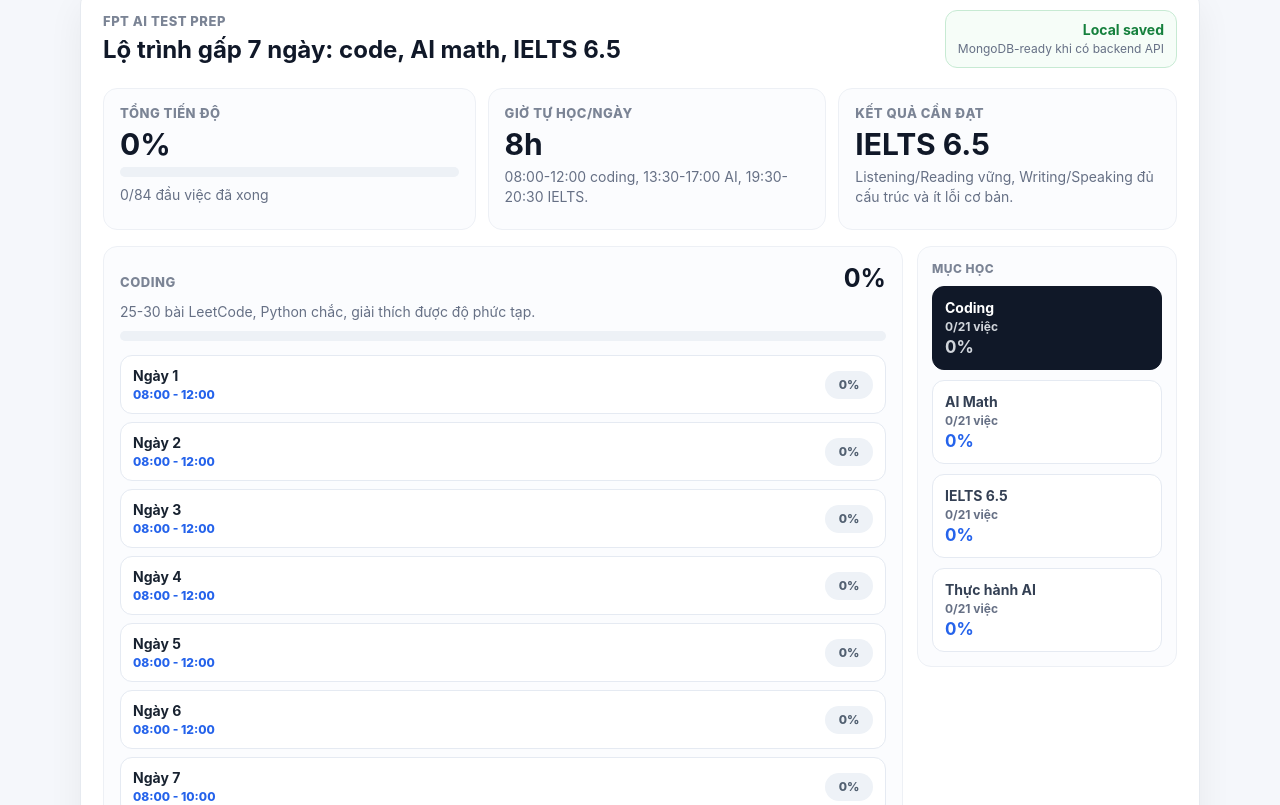
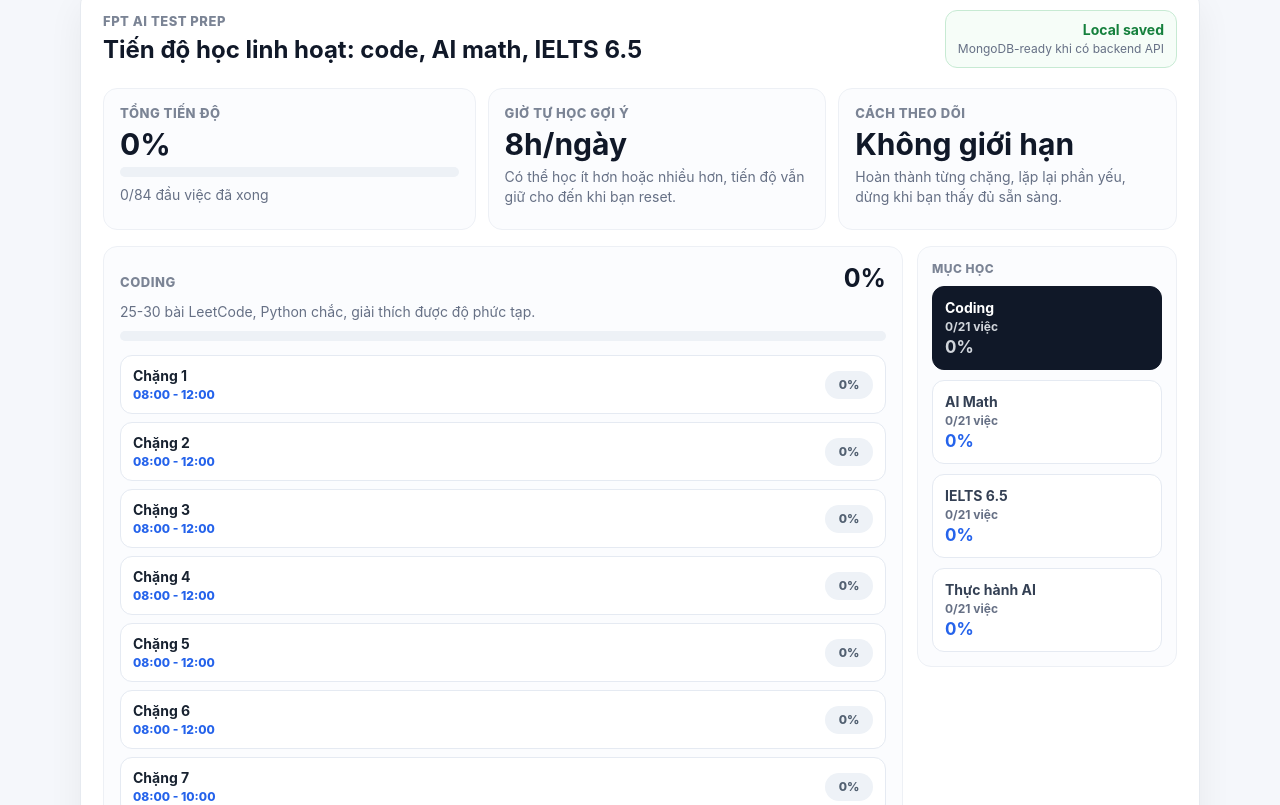
Before and after one commit to khangkaka066/Schedule, a React (Vite) app: page / in a window 1280 px wide. Shown: the part 275-1080 px from the top of the page. Built offline with nearby package versions, Linux system fonts and the light colour scheme.

Commit message:
Update study progress roadmap

```diff
--- a/src/App.jsx
+++ b/src/App.jsx
@@ -1,7 +1,7 @@
 import { useEffect, useMemo, useState } from 'react'
 import './App.css'
 
-const fptPrepStorageKey = 'fpt-ai-test-prep-progress-v2'
+const fptPrepStorageKey = 'fpt-ai-test-prep-progress-v3'
 
 const categories = [
   'Tất cả',
@@ -84,7 +84,7 @@ const initialFptPrepPlan = [
     days: [
       {
         id: 'coding-day-1',
-        day: 'Ngày 1',
+        day: 'Chặng 1',
         time: '08:00 - 12:00',
         focus: 'Python + Array/String',
         learned: 'List, dict, set, Counter, sort key, slicing, edge cases.',
@@ -96,7 +96,7 @@ const initialFptPrepPlan = [
       },
       {
         id: 'coding-day-2',
-        day: 'Ngày 2',
+        day: 'Chặng 2',
         time: '08:00 - 12:00',
         focus: 'Hash Map + Sorting',
         learned: 'Đếm tần suất, group key, sort interval, prefix/suffix product.',
@@ -108,7 +108,7 @@ const initialFptPrepPlan = [
       },
       {
         id: 'coding-day-3',
-        day: 'Ngày 3',
+        day: 'Chặng 3',
         time: '08:00 - 12:00',
         focus: 'Two Pointers + Sliding Window',
         learned: 'Hai con trỏ, window set/map, update answer trong vòng lặp.',
@@ -120,7 +120,7 @@ const initialFptPrepPlan = [
       },
       {
         id: 'coding-day-4',
-        day: 'Ngày 4',
+        day: 'Chặng 4',
         time: '08:00 - 12:00',
         focus: 'Stack/Queue',
         learned: 'Stack validate, monotonic stack, xử lý expression cơ bản.',
@@ -132,7 +132,7 @@ const initialFptPrepPlan = [
       },
       {
         id: 'coding-day-5',
-        day: 'Ngày 5',
+        day: 'Chặng 5',
         time: '08:00 - 12:00',
         focus: 'Binary Search + Tree',
         learned: 'Điều kiện left/right, DFS, BFS level order.',
@@ -144,7 +144,7 @@ const initialFptPrepPlan = [
       },
       {
         id: 'coding-day-6',
-        day: 'Ngày 6',
+        day: 'Chặng 6',
         time: '08:00 - 12:00',
         focus: 'Dynamic Programming cơ bản',
         learned: 'State, base case, transition, memo/tabulation.',
@@ -156,7 +156,7 @@ const initialFptPrepPlan = [
       },
       {
         id: 'coding-day-7',
-        day: 'Ngày 7',
+        day: 'Chặng 7',
         time: '08:00 - 10:00',
         focus: 'Mock coding test',
         learned: 'Làm bài có giới hạn thời gian, ghi lỗi sai và edge case.',
@@ -175,7 +175,7 @@ const initialFptPrepPlan = [
     days: [
       {
         id: 'math-day-1',
-        day: 'Ngày 1',
+        day: 'Chặng 1',
         time: '13:30 - 15:30',
         focus: 'ML overview',
         learned: 'Supervised/unsupervised, classification/regression, train/test split.',
@@ -187,7 +187,7 @@ const initialFptPrepPlan = [
       },
       {
         id: 'math-day-2',
-        day: 'Ngày 2',
+        day: 'Chặng 2',
         time: '13:30 - 15:30',
         focus: 'Linear Algebra',
         learned: 'Vector, matrix, dot product, feature vector trong dataset.',
@@ -199,7 +199,7 @@ const initialFptPrepPlan = [
       },
       {
         id: 'math-day-3',
-        day: 'Ngày 3',
+        day: 'Chặng 3',
         time: '13:30 - 15:30',
         focus: 'Probability + Statistics',
         learned: 'Mean, variance, standard deviation, distribution, correlation.',
@@ -211,7 +211,7 @@ const initialFptPrepPlan = [
       },
       {
         id: 'math-day-4',
-        day: 'Ngày 4',
+        day: 'Chặng 4',
         time: '13:30 - 15:30',
         focus: 'Loss + Gradient Descent',
         learned: 'Loss function, derivative, gradient, learning rate.',
@@ -223,7 +223,7 @@ const initialFptPrepPlan = [
       },
       {
         id: 'math-day-5',
-        day: 'Ngày 5',
+        day: 'Chặng 5',
         time: '13:30 - 15:30',
         focus: 'Metrics',
         learned: 'Confusion matrix, accuracy, precision, recall, F1.',
@@ -235,7 +235,7 @@ const initialFptPrepPlan = [
       },
       {
         id: 'math-day-6',
-        day: 'Ngày 6',
+        day: 'Chặng 6',
         time: '13:30 - 15:30',
         focus: 'ML/DL models',
         learned: 'Linear/logistic regression, tree, random forest, neural network, CNN.',
@@ -247,7 +247,7 @@ const initialFptPrepPlan = [
       },
       {
         id: 'math-day-7',
-        day: 'Ngày 7',
+        day: 'Chặng 7',
         time: '13:30 - 15:30',
         focus: 'AI mock interview',
         learned: 'Trả lời ngắn, đúng ý, có ví dụ project.',
@@ -266,7 +266,7 @@ const initialFptPrepPlan = [
     days: [
       {
         id: 'english-day-1',
-        day: 'Ngày 1',
+        day: 'Chặng 1',
         time: '19:30 - 20:30',
         focus: 'IELTS baseline + pronunciation',
         learned: 'Biết band hiện tại, lỗi phát âm chính, format 4 kỹ năng IELTS.',
@@ -278,7 +278,7 @@ const initialFptPrepPlan = [
       },
       {
         id: 'english-day-2',
-        day: 'Ngày 2',
+        day: 'Chặng 2',
         time: '19:30 - 20:30',
         focus: 'Listening accuracy',
         learned: 'Nghe bắt keyword, số, tên riêng, paraphrase trong câu hỏi.',
@@ -290,7 +290,7 @@ const initialFptPrepPlan = [
       },
       {
         id: 'english-day-3',
-        day: 'Ngày 3',
+        day: 'Chặng 3',
         time: '19:30 - 20:30',
         focus: 'Reading speed',
         learned: 'Skimming, scanning, keyword matching và tránh bẫy True/False/Not Given.',
@@ -302,7 +302,7 @@ const initialFptPrepPlan = [
       },
       {
         id: 'english-day-4',
-        day: 'Ngày 4',
+        day: 'Chặng 4',
         time: '19:30 - 20:30',
         focus: 'Writing Task 1',
         learned: 'Viết overview rõ, mô tả trend/comparison, tránh liệt kê số liệu lan man.',
@@ -314,7 +314,7 @@ const initialFptPrepPlan = [
       },
       {
         id: 'english-day-5',
-        day: 'Ngày 5',
+        day: 'Chặng 5',
         time: '19:30 - 20:30',
         focus: 'Writing Task 2',
         learned: 'Lập luận rõ, paragraph có topic sentence, example, explanation.',
@@ -326,7 +326,7 @@ const initialFptPrepPlan = [
       },
       {
         id: 'english-day-6',
-        day: 'Ngày 6',
+        day: 'Chặng 6',
         time: '19:30 - 20:30',
         focus: 'Speaking Part 2/3',
         learned: 'Nói 2 phút có mở bài, chi tiết, cảm nhận, ví dụ; trả lời Part 3 có quan điểm.',
@@ -338,7 +338,7 @@ const initialFptPrepPlan = [
       },
       {
         id: 'english-day-7',
-        day: 'Ngày 7',
+        day: 'Chặng 7',
         time: '19:30 - 20:30',
         focus: 'IELTS mini mock + error review',
         learned: 'Biết kỹ năng yếu nhất và kế hoạch tăng lên band 6.5.',
@@ -357,7 +357,7 @@ const initialFptPrepPlan = [
     days: [
       {
         id: 'project-day-1',
-        day: 'Ngày 1',
+        day: 'Chặng 1',
         time: '15:45 - 17:00',
         focus: 'First sklearn model',
         learned: 'Load dataset, split data, train Logistic Regression, in accuracy.',
@@ -369,7 +369,7 @@ const initialFptPrepPlan = [
       },
       {
         id: 'project-day-2',
-        day: 'Ngày 2',
+        day: 'Chặng 2',
         time: '15:45 - 17:00',
         focus: 'Pandas preprocessing',
         learned: 'read_csv, info, describe, isnull, groupby, fill missing values.',
@@ -381,7 +381,7 @@ const initialFptPrepPlan = [
       },
       {
         id: 'project-day-3',
-        day: 'Ngày 3',
+        day: 'Chặng 3',
         time: '15:45 - 17:00',
         focus: 'Train classical ML',
         learned: 'So sánh Logistic Regression, KNN, Random Forest.',
@@ -393,7 +393,7 @@ const initialFptPrepPlan = [
       },
       {
         id: 'project-day-4',
-        day: 'Ngày 4',
+        day: 'Chặng 4',
         time: '15:45 - 17:00',
         focus: 'PyTorch/TensorFlow workflow',
         learned: 'Tensor, forward pass, loss, optimizer step ở mức cơ bản.',
@@ -405,7 +405,7 @@ const initialFptPrepPlan = [
       },
       {
         id: 'project-day-5',
-        day: 'Ngày 5',
+        day: 'Chặng 5',
         time: '15:45 - 17:00',
         focus: 'Computer Vision/GenAI quick demo',
         learned: 'Image classification/object detection/RAG ở mức concept.',
@@ -417,7 +417,7 @@ const initialFptPrepPlan = [
       },
       {
         id: 'project-day-6',
-        day: 'Ngày 6',
+        day: 'Chặng 6',
         time: '15:45 - 17:00',
         focus: 'Mini project finish',
         learned: 'Một pipeline hoàn chỉnh đủ để đưa vào CV/phỏng vấn.',
@@ -429,7 +429,7 @@ const initialFptPrepPlan = [
       },
       {
         id: 'project-day-7',
-        day: 'Ngày 7',
+        day: 'Chặng 7',
         time: '15:45 - 17:00',
         focus: 'Review and polish',
         learned: 'Biết trình bày project mạch lạc dưới áp lực test.',
@@ -938,7 +938,7 @@ function App() {
         <div className="fpt-prep-header">
           <div>
             <span>FPT AI test prep</span>
-            <h2>Lộ trình gấp 7 ngày: code, AI math, IELTS 6.5</h2>
+            <h2>Tiến độ học linh hoạt: code, AI math, IELTS 6.5</h2>
           </div>
           <div className="storage-status">
             <b>Local saved</b>
@@ -956,14 +956,14 @@ function App() {
             <p>{prepTotals.done}/{prepTotals.total} đầu việc đã xong</p>
           </article>
           <article>
-            <span>Giờ tự học/ngày</span>
-            <strong>8h</strong>
-            <p>08:00-12:00 coding, 13:30-17:00 AI, 19:30-20:30 IELTS.</p>
+            <span>Giờ tự học gợi ý</span>
+            <strong>8h/ngày</strong>
+            <p>Có thể học ít hơn hoặc nhiều hơn, tiến độ vẫn giữ cho đến khi bạn reset.</p>
           </article>
           <article>
-            <span>Kết quả cần đạt</span>
-            <strong>IELTS 6.5</strong>
-            <p>Listening/Reading vững, Writing/Speaking đủ cấu trúc và ít lỗi cơ bản.</p>
+            <span>Cách theo dõi</span>
+            <strong>Không giới hạn</strong>
+            <p>Hoàn thành từng chặng, lặp lại phần yếu, dừng khi bạn thấy đủ sẵn sàng.</p>
           </article>
         </div>
 
@@ -1039,11 +1039,11 @@ function App() {
         </div>
 
         <div className="prep-actions">
-          <button onClick={resetFptPrepPlan} type="button">Reset tiến độ 7 ngày</button>
+          <button onClick={resetFptPrepPlan} type="button">Reset tiến độ học</button>
           <p>
             Dữ liệu hiện lưu bằng localStorage. Khi thêm backend, gửi payload này lên MongoDB collection
             <code> study_progress </code>
-            theo userId và ngày cập nhật.
+            theo userId, ngày cập nhật và trạng thái từng chặng.
           </p>
         </div>
       </section>
```
